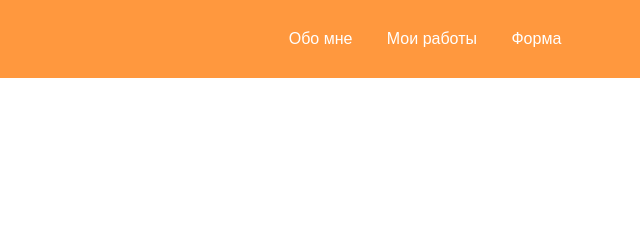
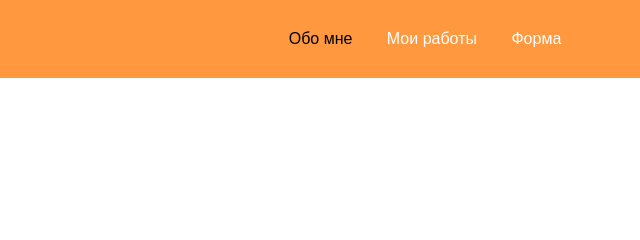
Before and after one commit to vartac15/Portfol-Site, a plain HTML site: page index.html in a window 1280 px wide. In both pictures the pointer is over the link "Обо мне". Shown: the top 240 px of the page, 215-855 px from the left. Drawn offline with Linux system fonts and the light colour scheme.

Commit message:
Update style.css

```diff
--- a/style.css
+++ b/style.css
@@ -125,3 +125,9 @@ footer p {
     width: 300px;
     border-radius: 30px;
 }
+header a:hover {
+    color: black;
+}
+header a {
+    transition: 1s;
+}
```
